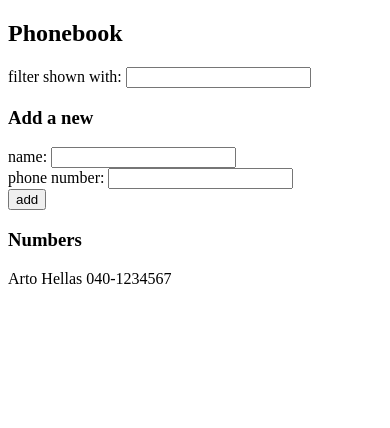
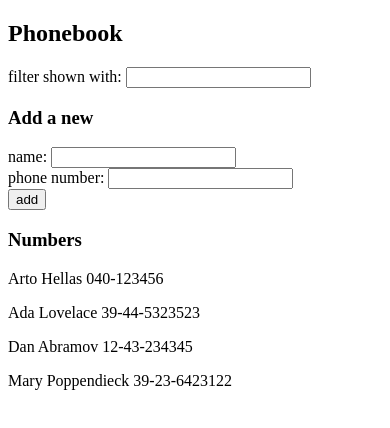
Before and after one commit to Gyage/full_stack_open, a React (Vite) app in the folder part2/phonebook/: page / in a window 390 px wide. Shown: the top 428 px of the page. Built offline with nearby package versions, Linux system fonts and the light colour scheme; data requests are answered from the project's data file.

Commit message:
phonebook axios

```diff
--- /dev/null
+++ b/part2/phonebook/db.json
@@ -0,0 +1,24 @@
+{
+  "persons":[
+    {
+      "name": "Arto Hellas",
+      "number": "040-123456",
+      "id": "1"
+    },
+    {
+      "name": "Ada Lovelace",
+      "number": "39-44-5323523",
+      "id": "2"
+    },
+    {
+      "name": "Dan Abramov",
+      "number": "12-43-234345",
+      "id": "3"
+    },
+    {
+      "name": "Mary Poppendieck",
+      "number": "39-23-6423122",
+      "id": "4"
+    }
+  ]
+}
--- a/part2/phonebook/package.json
+++ b/part2/phonebook/package.json
@@ -7,9 +7,11 @@
     "dev": "vite",
     "build": "vite build",
     "lint": "eslint .",
-    "preview": "vite preview"
+    "preview": "vite preview",
+    "server": "json-server -p 3001 db.json"
   },
   "dependencies": {
+    "axios": "^1.20.0",
     "react": "^18.3.1",
     "react-dom": "^18.3.1"
   },
@@ -23,6 +25,7 @@
     "eslint-plugin-react-hooks": "^5.0.0",
     "eslint-plugin-react-refresh": "^0.4.16",
     "globals": "^15.14.0",
+    "json-server": "^1.0.0-beta.15",
     "vite": "^6.0.5"
   }
 }
--- a/part2/phonebook/src/App.jsx
+++ b/part2/phonebook/src/App.jsx
@@ -2,6 +2,8 @@
 import Numbers from './components/Numbers'
 import Filter from './components/Filter'
 import PersonForm from './components/PersonForm'
+import axios from 'axios'
+import { useEffect } from 'react'
 
 const App = () => {
   const [persons, setPersons] = useState([
@@ -45,6 +47,16 @@
     ? persons
     : persons.filter(person => person.name.toLowerCase().includes(searchTerm))
 
+  useEffect(() => {
+    console.log('effect')
+    axios
+      .get('http://localhost:3001/persons')
+      .then(response => {
+        console.log('promise fulfilled')
+        setPersons(response.data)
+      })
+  }, [])
+
   return (
     <div>
       <h2>Phonebook</h2>
```
Also changed, not shown: 1 other file (tests, documents, lock files or other folders).
